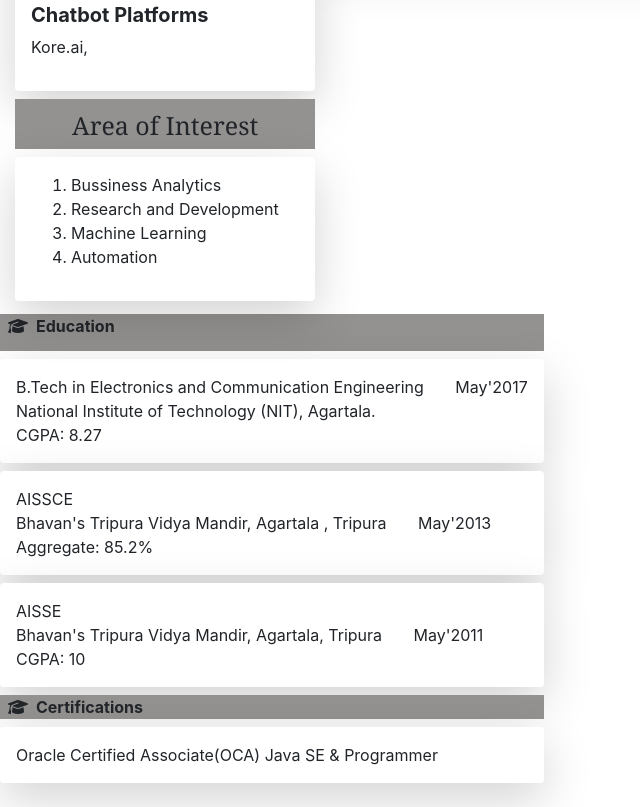
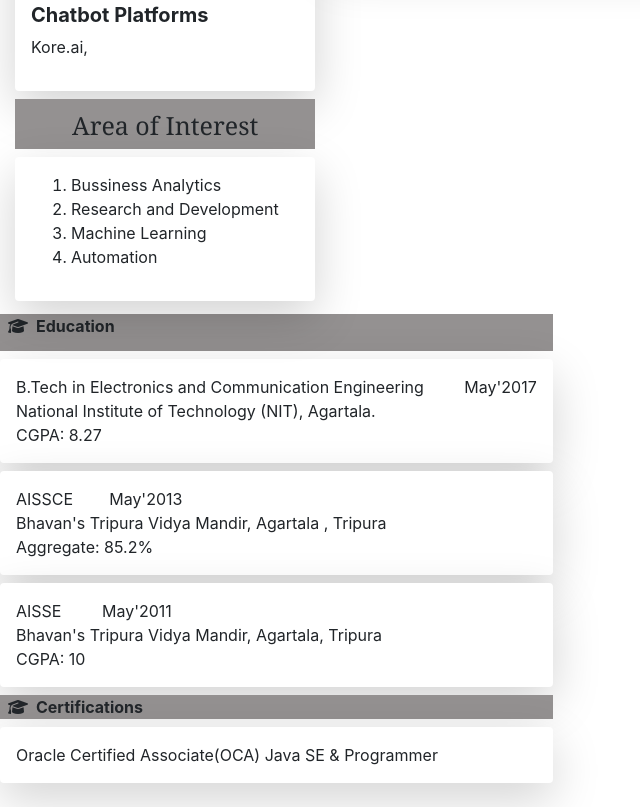
Before and after one commit to Debolina-Deb/knowdebo, a plain HTML site: page index.html in a window 1280 px wide. Shown: the part 1160-1967 px from the top of the page, without its empty margins (0-640 px from the left). Drawn offline with nearby package versions, Linux system fonts and the light colour scheme.

Commit message:
initial cv1

```diff
--- a/index.html
+++ b/index.html
@@ -261,15 +261,15 @@
                 </div>
                 <div>
                     <div class="shadow-lg p-3 mb-2 mt-2 bg-white rounded">
-                        B.Tech in Electronics and Communication Engineering &nbsp&nbsp&nbsp&nbsp&nbsp May'2017<br>National Institute of Technology (NIT), Agartala.
+                        B.Tech in Electronics and Communication Engineering &nbsp&nbsp&nbsp&nbsp&nbsp&nbsp&nbsp May'2017<br>National Institute of Technology (NIT), Agartala.
                         <br>CGPA: 8.27
 
                     </div>
                     <div class="shadow-lg p-3 mb-2 bg-white rounded">
-                        AISSCE <br>Bhavan's Tripura Vidya Mandir, Agartala , Tripura &nbsp&nbsp&nbsp&nbsp&nbsp May'2013<br> Aggregate: 85.2%
+                        AISSCE &nbsp&nbsp&nbsp&nbsp&nbsp&nbsp May'2013<br>Bhavan's Tripura Vidya Mandir, Agartala , Tripura <br> Aggregate: 85.2%
                     </div>
                     <div class="shadow-lg p-3 mb-2 bg-white rounded">
-                        AISSE<br>Bhavan's Tripura Vidya Mandir, Agartala, Tripura &nbsp&nbsp&nbsp&nbsp&nbsp May'2011<br> CGPA: 10
+                        AISSE &nbsp&nbsp&nbsp&nbsp&nbsp&nbsp&nbsp May'2011<br>Bhavan's Tripura Vidya Mandir, Agartala, Tripura <br> CGPA: 10
                     </div>
                 </div>
 
```
